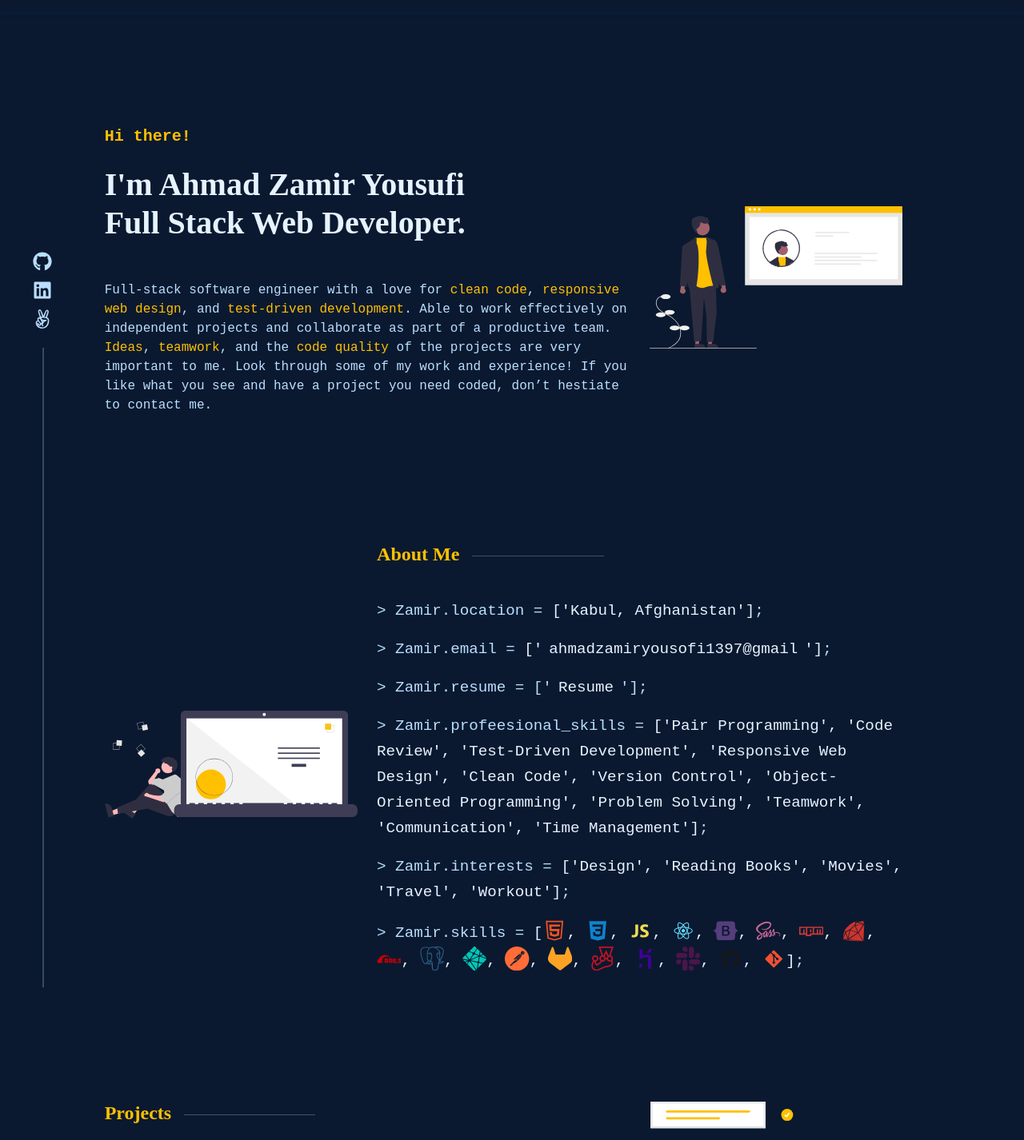
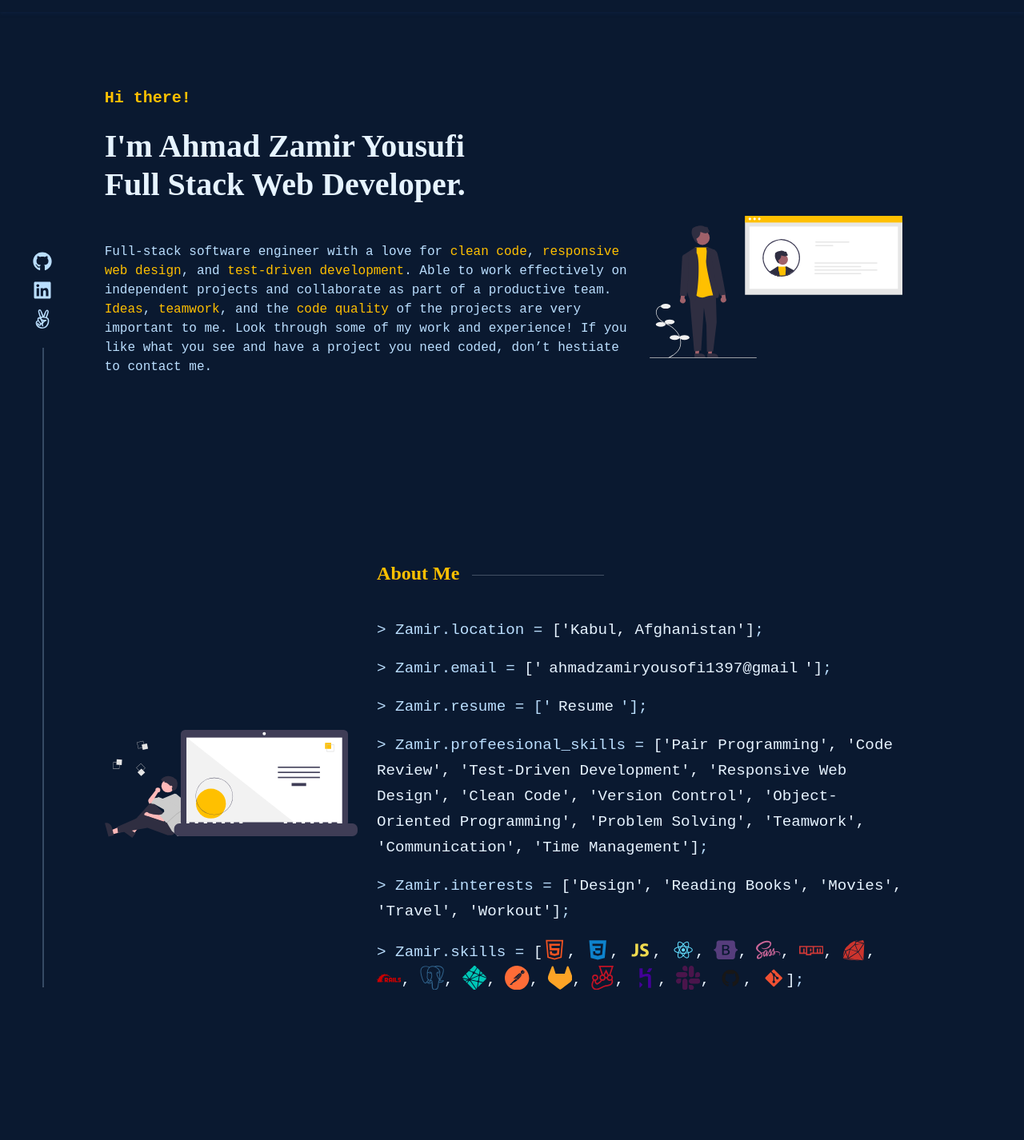
Before and after one commit to ahzamir/my-portfolio, a React (Create React App) app: page / in a window 1280 px wide. Shown: the part 65-1491 px from the top of the page at 80% size. After the commit the page ends 1323 px from the top, so only its background shows below. Built offline with nearby package versions, Linux system fonts and the light colour scheme; a web font is replaced by a local one.

Commit message:
Revert "created the project component with its svg"
This reverts commit f68f67f533a8692c414cdec2e3f3be3355a58420.

```diff
--- a/src/App.js
+++ b/src/App.js
@@ -3,7 +3,6 @@ import Navbar from './components/Navbar';
 import SidePanels from './components/SidePanels';
 import Home from './components/pages/Home';
 import About from './components/pages/About';
-import Projects from './components/pages/Projects';
 
 const App = () => (
   <div className="App h-100">
@@ -15,7 +14,6 @@ const App = () => (
       <div className="col-md-11 offset-md-1 h-100 contents pt-5">
         <Home />
         <About />
-        <Projects />
       </div>
     </main>
   </div>
--- a/src/components/pages/About.js
+++ b/src/components/pages/About.js
@@ -14,7 +14,7 @@ import { BsSlack } from 'react-icons/bs';
 import aboutSvg from '../../assets/svgs/about-page.svg';
 
 const About = () => (
-  <section id="about" className="row m-0 pt-5 pb-5">
+  <section id="about" className="row m-0 pt-5 pb-5 h-100">
     <div className="col-md-4 d-none d-md-flex justify-content-center align-items-center">
       <img src={aboutSvg} alt="About" className="img-fluid" />
     </div>
--- a/src/components/pages/Home.js
+++ b/src/components/pages/Home.js
@@ -2,7 +2,7 @@ import React from 'react';
 import homeSvg from '../../assets/svgs/home-page.svg';
 
 const Home = () => (
-  <section id="home" className="row m-0 pt-5 pb-5 mt-md-5 mb-md-5">
+  <section id="home" className="row m-0 pt-5 pb-5 h-100">
     <div className="col-md-8">
       <h2 className="secondary-color mb-4 fw-bold fs-5 font-courier">Hi there!</h2>
       <h1 className="quaternary-color fs-1 fw-bold mb-5">
--- a/src/components/pages/Projects.js
+++ b/src/components/pages/Projects.js
@@ -1,7 +1,5 @@
 import React from 'react';
 import projectsSvg from '../../assets/svgs/projects-page.svg';
-import Carousel from 'react-multi-carousel';
-import 'react-multi-carousel/lib/styles.css';
 
 const Projects = () => (
     <section id="home" className="row m-0 pt-5 pb-5 mt-md-5 mb-md-5">
```
